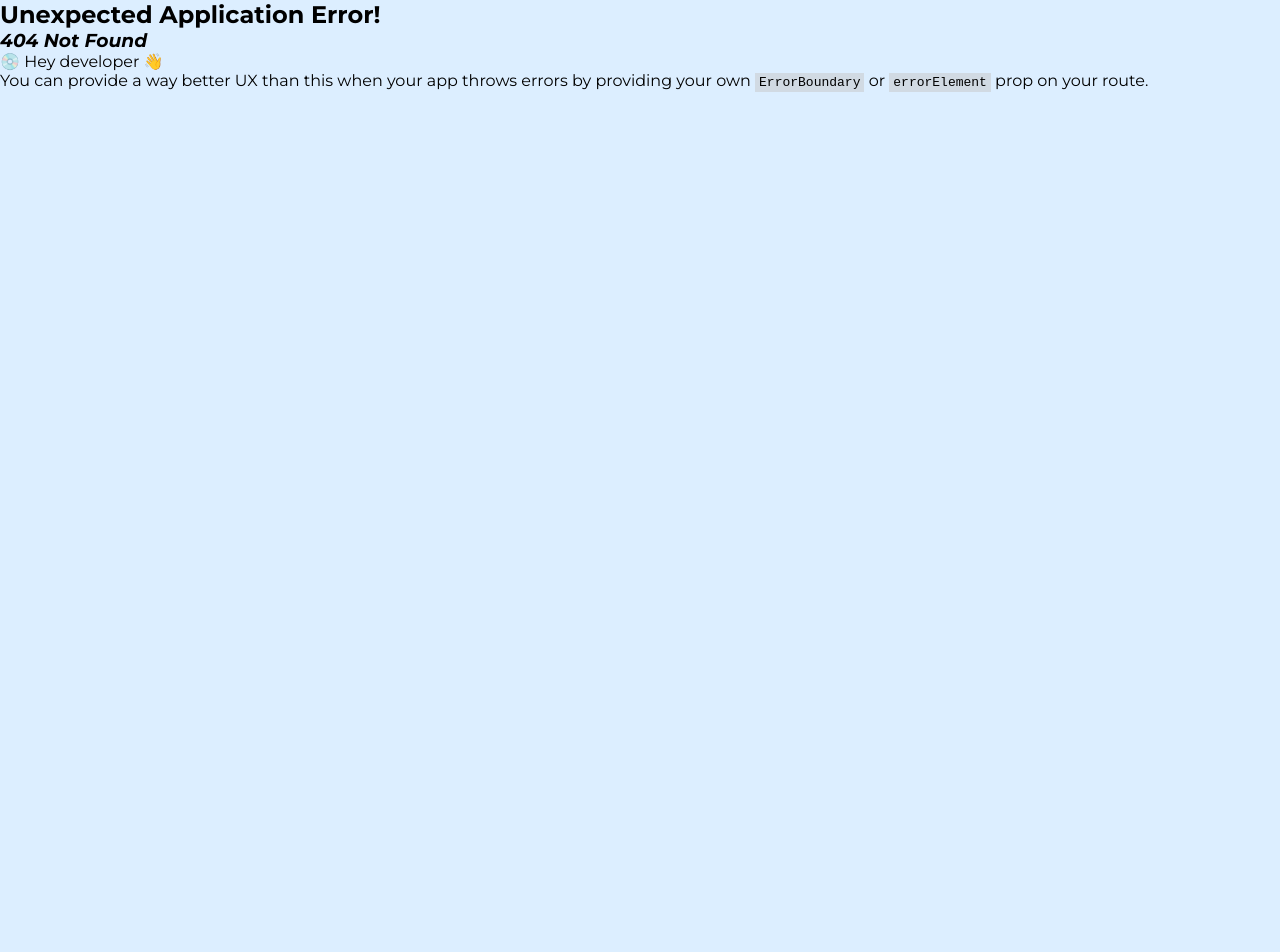
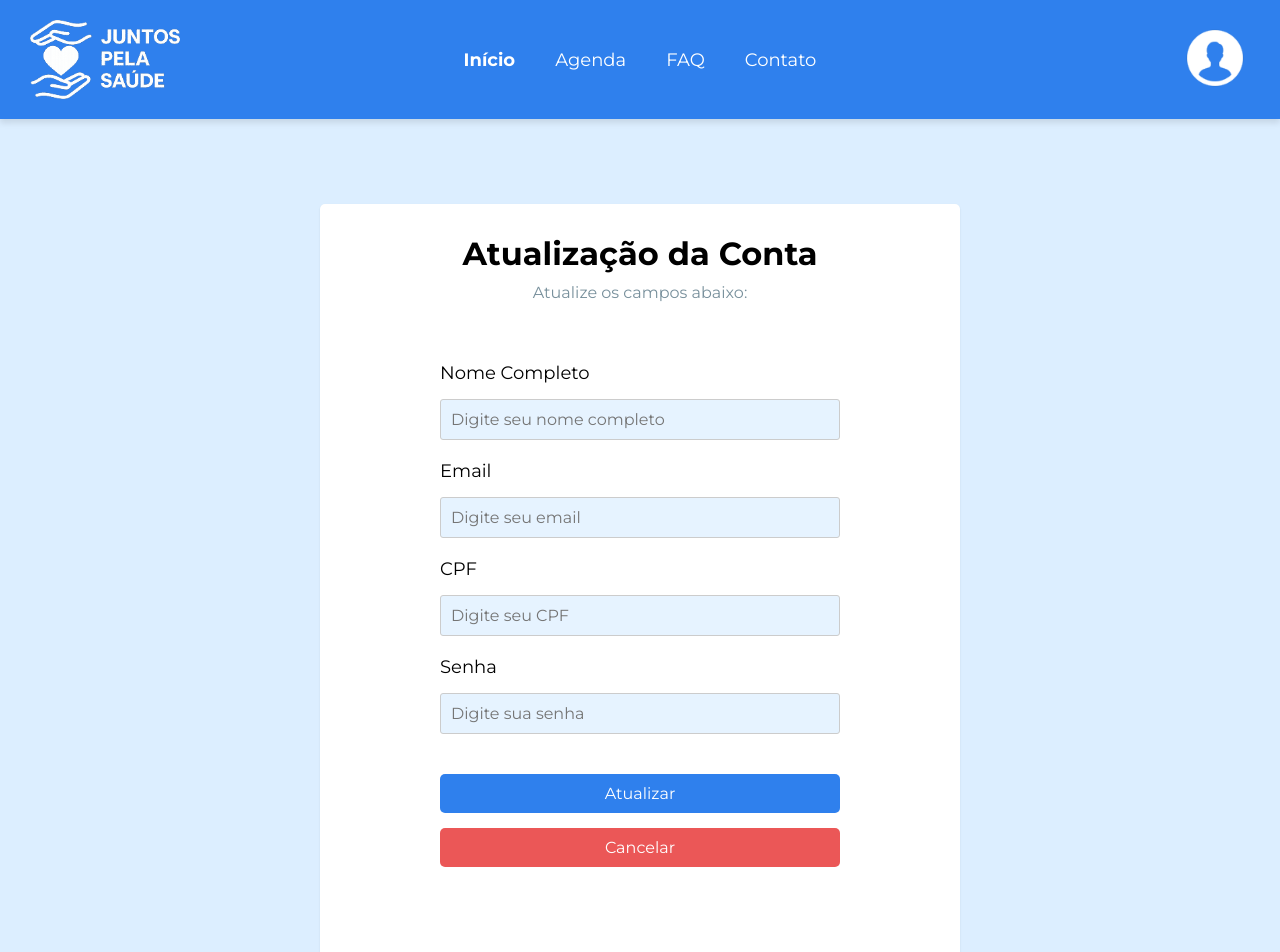
Before and after one commit to annaclrl/juntos-pela-saude, a React (Vite) app: page /editar-dados in a window 1280 px wide. Before the commit this address had no page. Shown: the top 952 px of the page. Before the commit the page ends 800 px from the top, so only its background shows below. Built offline with nearby package versions, Linux system fonts and the light colour scheme.

Commit message:
Criando e estilizando página de EditarDados, e adicionando sua rota

```diff
--- a/src/components/Cabecalho/index.tsx
+++ b/src/components/Cabecalho/index.tsx
@@ -4,6 +4,8 @@ import IconUsuario from '../../assets/icons/icon-usuario.png'
 import { Link } from 'react-router-dom'
 
 const Cabecalho = () => {
+
+
     return (
         <header>
             <img className="imagem-logo" src={LogoBranca} alt="Logo branca da Juntos pela Saúde" />
--- /dev/null
+++ b/src/pages/EditarDados/EditarDados.css
@@ -0,0 +1,63 @@
+#container_pagina_editar_dados{
+    display: flex;
+    justify-content: center;
+    align-items: center;
+    flex-direction: column;
+    margin: 40px 0px 40px 0px;
+}
+
+.container_pagina_editar_dados_form_wrapper{
+    display: flex;
+    justify-content: center;
+}
+
+#container_pagina_editar_dados_form_wrapper{
+    background-color: #ffff;
+    display: flex;
+    flex-direction: column;
+    align-items: center;
+    margin-top: 45px;
+    gap: 20px;
+    padding: 30px 120px 130px 120px;
+    box-shadow: 0 1px 2px rgba(0, 0, 0, 0.1);
+    max-width: 500px;
+    border-radius: 5px;
+}
+
+.container_pagina_editar_dados_titulo{
+    display: flex;
+    justify-content: center;
+    align-items: center;
+    flex-direction: column;
+    gap: 10px;
+    margin-bottom: 40px;
+}
+
+.container_pagina_editar_dados_titulo p{
+    color: #78909C;
+}
+
+
+.container_pagina_editar_dados_botao{
+    margin-top: 20px;
+}
+
+.container_pagina_editar_dados_botao button{
+    width: 400px;
+    padding: 10px 20px;
+    font-size: 16px;
+    color: white;
+    border: none;
+    border-radius: 5px;
+    cursor: pointer;
+    font-family: var(--fonte-principal);
+}
+
+.container_pagina_editar_dados_botao_atualizar{
+    background-color: var(--azul-princial);
+}
+
+.container_pagina_editar_dados_botao_cancelar{
+    margin-top: 15px;
+    background-color: var(--vermelho-claro);
+}
--- /dev/null
+++ b/src/pages/EditarDados/index.tsx
@@ -0,0 +1,140 @@
+import { useState, useEffect } from "react";
+import { useNavigate } from "react-router-dom";
+import CampoFormulario from "../../components/CampoFormulario";
+import "./EditarDados.css";
+
+type UsuarioProps = {
+  nome: string;
+  email: string;
+  cpf: string;
+  senha: string;
+};
+
+const EditarDados = () => {
+  const navigate = useNavigate();
+  const [usuario, setUsuario] = useState<UsuarioProps>({
+    nome: "",
+    email: "",
+    cpf: "",
+    senha: "",
+  });
+
+  const [mensagem, setMensagem] = useState("");
+  const [corMensagem, setCorMensagem] = useState<"red" | "green">("green");
+
+  useEffect(() => {
+    const usuarioLogado = localStorage.getItem("usuarioLogado");
+    if (usuarioLogado) {
+      setUsuario(JSON.parse(usuarioLogado));
+    }
+  }, []);
+
+  const handleVoltar = () => {
+    navigate("/dados-conta");
+  };
+
+  const handleChange = (
+    e: React.ChangeEvent<HTMLInputElement | HTMLTextAreaElement>
+  ) => {
+    const key = e.target.name as keyof UsuarioProps;
+    setUsuario({ ...usuario, [key]: e.target.value });
+  };
+
+
+  const handleSubmit = (e: React.FormEvent) => {
+    e.preventDefault();
+    const listaUsuarios: UsuarioProps[] =
+      JSON.parse(localStorage.getItem("usuarios") || "[]");
+
+    const index = listaUsuarios.findIndex(
+      (u) => u.email === JSON.parse(localStorage.getItem("usuarioLogado") || "{}").email
+    );
+
+    if (index !== -1) {
+      listaUsuarios[index] = usuario;
+      localStorage.setItem("usuarios", JSON.stringify(listaUsuarios));
+      localStorage.setItem("usuarioLogado", JSON.stringify(usuario));
+
+      setMensagem("Dados atualizados com sucesso!");
+      setCorMensagem("green");
+
+      setTimeout(() => navigate("/dados-conta"), 1500);
+    } else {
+      setMensagem("Erro! Dados não atualizados.");
+      setCorMensagem("red");
+    }
+  };
+
+  return (
+    <main id="container_pagina_editar_dados">
+      <div className="container_pagina_editar_dados_form_wrapper">
+
+        <form id="container_pagina_editar_dados_form_wrapper" onSubmit={handleSubmit}>
+
+          <div className="container_pagina_editar_dados_titulo">
+            <h1>Atualização da Conta</h1>
+            <p>Atualize os campos abaixo:</p>
+          </div>
+
+          <CampoFormulario
+            id="nome"
+            name="nome"
+            label="Nome Completo"
+            placeholder="Digite seu nome completo"
+            value={usuario.nome}
+            onChange={handleChange}
+            required
+          />
+
+          <CampoFormulario
+            id="email"
+            name="email"
+            label="Email"
+            type="email"
+            placeholder="Digite seu email"
+            value={usuario.email}
+            onChange={handleChange}
+            required
+          />
+
+          <CampoFormulario
+            id="cpf"
+            name="cpf"
+            label="CPF"
+            placeholder="Digite seu CPF"
+            value={usuario.cpf}
+            onChange={handleChange}
+            required
+          />
+
+          <CampoFormulario
+            id="senha"
+            name="senha"
+            label="Senha"
+            placeholder="Digite sua senha"
+            value={usuario.senha}
+            onChange={handleChange}
+            required
+          />
+
+          {mensagem && (
+            <div id="mensagemEditar" style={{ color: corMensagem }}>
+              {mensagem}
+            </div>
+          )}
+
+          <div className="container_pagina_editar_dados_botao">
+            <div>
+              <button className="container_pagina_editar_dados_botao_atualizar" type="submit">Atualizar</button>
+            </div>
+          <div></div>
+            <button className="container_pagina_editar_dados_botao_cancelar" type="button"  onClick={handleVoltar}> Cancelar</button>
+          </div>
+
+        </form>
+      </div>
+    </main>
+  );
+};
+
+export default EditarDados;
```
Also changed, not shown: src/routes/AppRoutes.tsx (+6 -1 lines).
